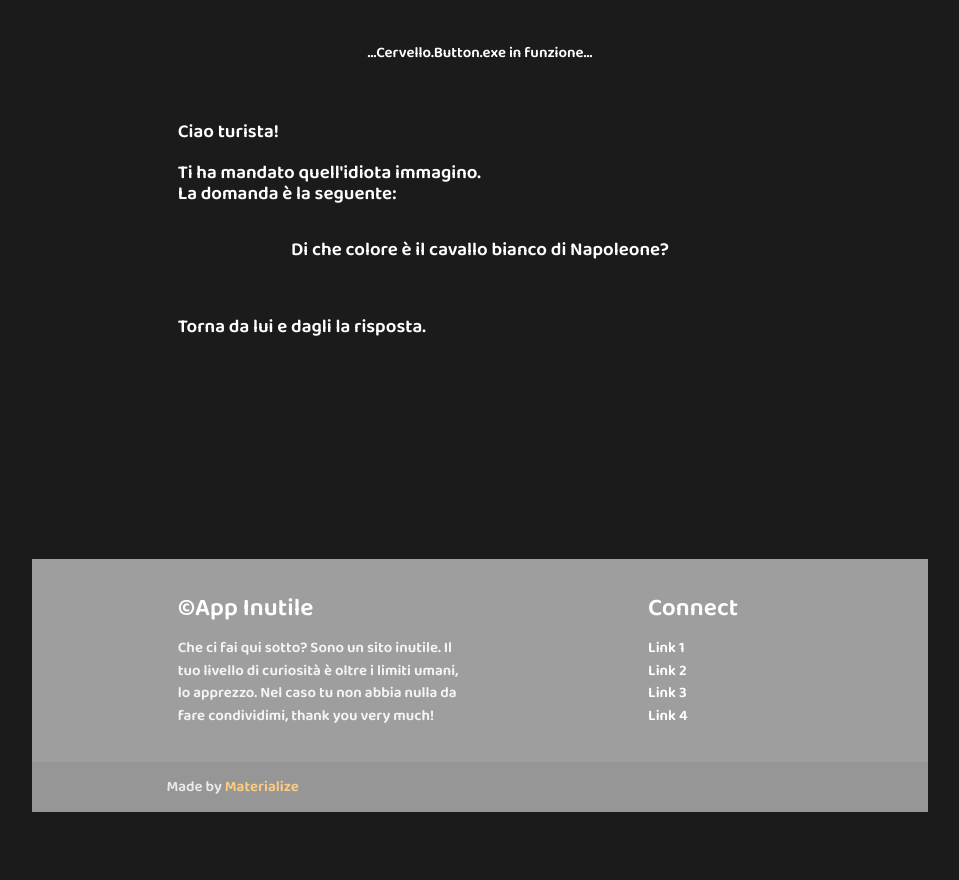
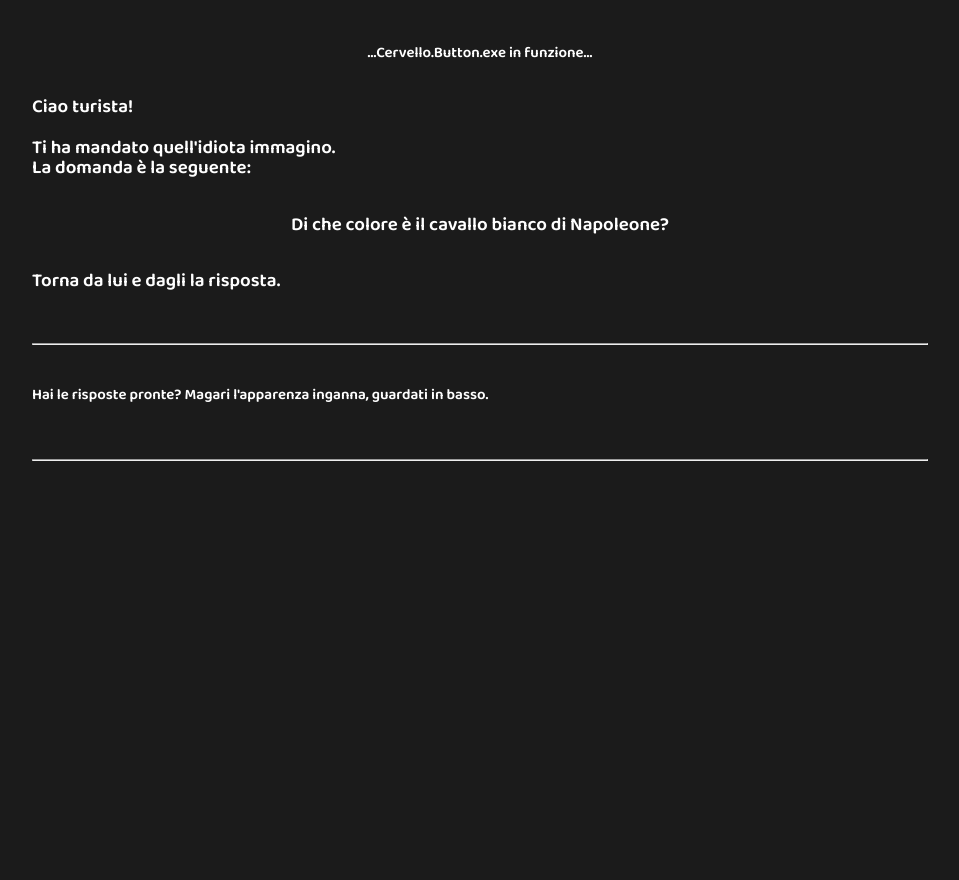
Before and after one commit to AppInutile/CervelloButton, a plain HTML site: page index.html in a window 1280 px wide. Shown: the part 200-1080 px from the top of the page, without its empty margins (160-1119 px from the left). Before the commit the page ends 1032 px from the top, so only its background shows below. Drawn offline with Linux system fonts and the light colour scheme.

Commit message:
init commit

```diff
--- a/index.html
+++ b/index.html
@@ -11,32 +11,41 @@
   <link href="https://fonts.googleapis.com/css2?family=Baloo+Bhai+2:wght@600&display=swap" rel="stylesheet">
 </head>
 <body bgcolor="#1B1B1B">
-	<div class="CervelloButton" id="CervelloButton">
+	<div class="CervelloButton">
 		<br><br>
 		<div class="center">
 		<img src="CervelloButton.png">
 	</div>
 
   <div class="container">
-        <div class="row">
       	<div class="col s12 m12 l12"><h1 class="center">...Cervello.Button.exe in funzione...</h1>
       	</div>
+      </div>
 
    <div class="container">
-        <div class="row">
-      	<div class="col s12 m12 l12"><h2 >Ciao turista! <br><br>Ti ha mandato quell'idiota immagino.<br>La domanda è la seguente:</h2><h2 class="center">Di che colore è il cavallo bianco di Napoleone?</h2><h2><br>Torna da lui e dagli la risposta.<br></h2>
+      	<div class="col s12 m12 l12"><h2 >Ciao turista! <br><br>
+          Ti ha mandato quell'idiota immagino.<br>
+          La domanda è la seguente:</h2><h2 class="center">Di che colore è il cavallo bianco di Napoleone?</h2>
+            <h2>Torna da lui e dagli la risposta.</h2>
+            <br>
+            <hr>
+            <h1>Hai le risposte pronte? Magari l'apparenza inganna, guardati in basso.</h1>
+            <br>
+            <hr>
       	</div>
-
-
     </div>
-    <br><br><br><br><br><br><br><br>
+    <br><br><br><br><br><br><br><br><br><br><br><br><br><br><br><br><br><br><br><br><br><br><br><br><br><br><br><br><br><br><br><br><br>
+    </div>
+  <div class="container">
+    <h2>La password è: bottone</h2>
   </div>
+  <br><br><br><br><br><br><br><br><br><br><br><br><br><br><br><br><br><br><br><br><br><br><br><br><br><br><br><br><br><br><br><br><br>
 
   <footer class="page-footer grey">
     <div class="container">
       <div class="row">
         <div class="col l6 s12">
-          <h5 class="white-text">©App Inutile</h5>
+          <h5 class="white-text">©crApps ©App Inutile</h5>
           <p class="grey-text text-lighten-4">Che ci fai qui sotto? Sono un sito inutile. Il tuo livello di curiosità è oltre i limiti umani, lo apprezzo. Nel caso tu non abbia nulla da fare condividimi, thank you very much! </p>
 
 
@@ -46,20 +55,12 @@
           </ul>
         </div>
 
-        <div class="col l3 s12">
-          <h5 class="white-text">Connect</h5>
-          <ul>
-            <li><a class="white-text" href="#!">Link 1</a></li>
-            <li><a class="white-text" href="#!">Link 2</a></li>
-            <li><a class="white-text" href="#!">Link 3</a></li>
-            <li><a class="white-text" href="#!">Link 4</a></li>
-          </ul>
-        </div>
+
       </div>
     </div>
     <div class="footer-copyright">
       <div class="container">
-      Made by <a class="orange-text text-lighten-3" href="http://materializecss.com">Materialize</a>
+      Made by <a class="black-text text-lighten-3" href="">crApps</a>
       </div>
     </div>
   </footer>
```
